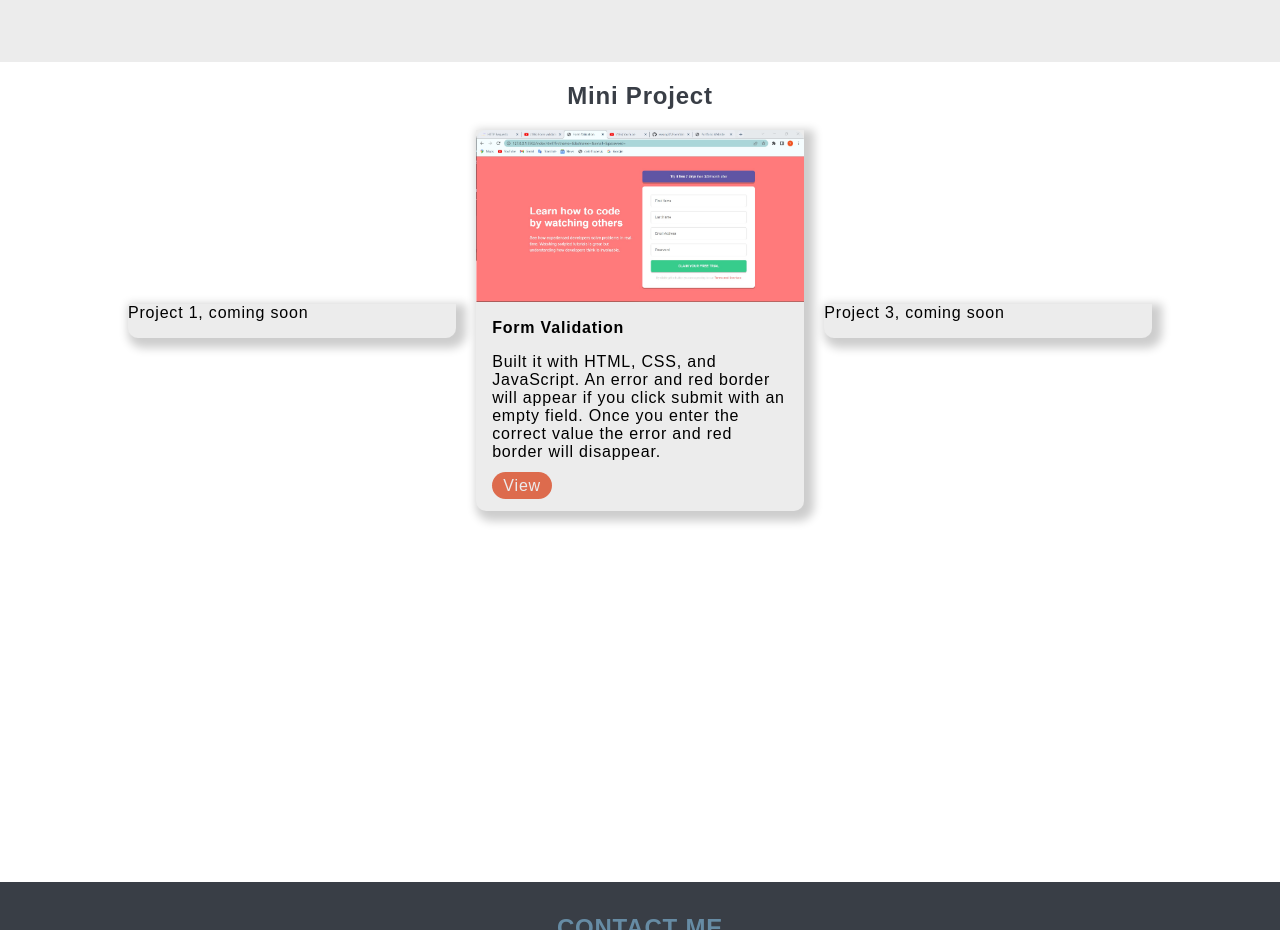
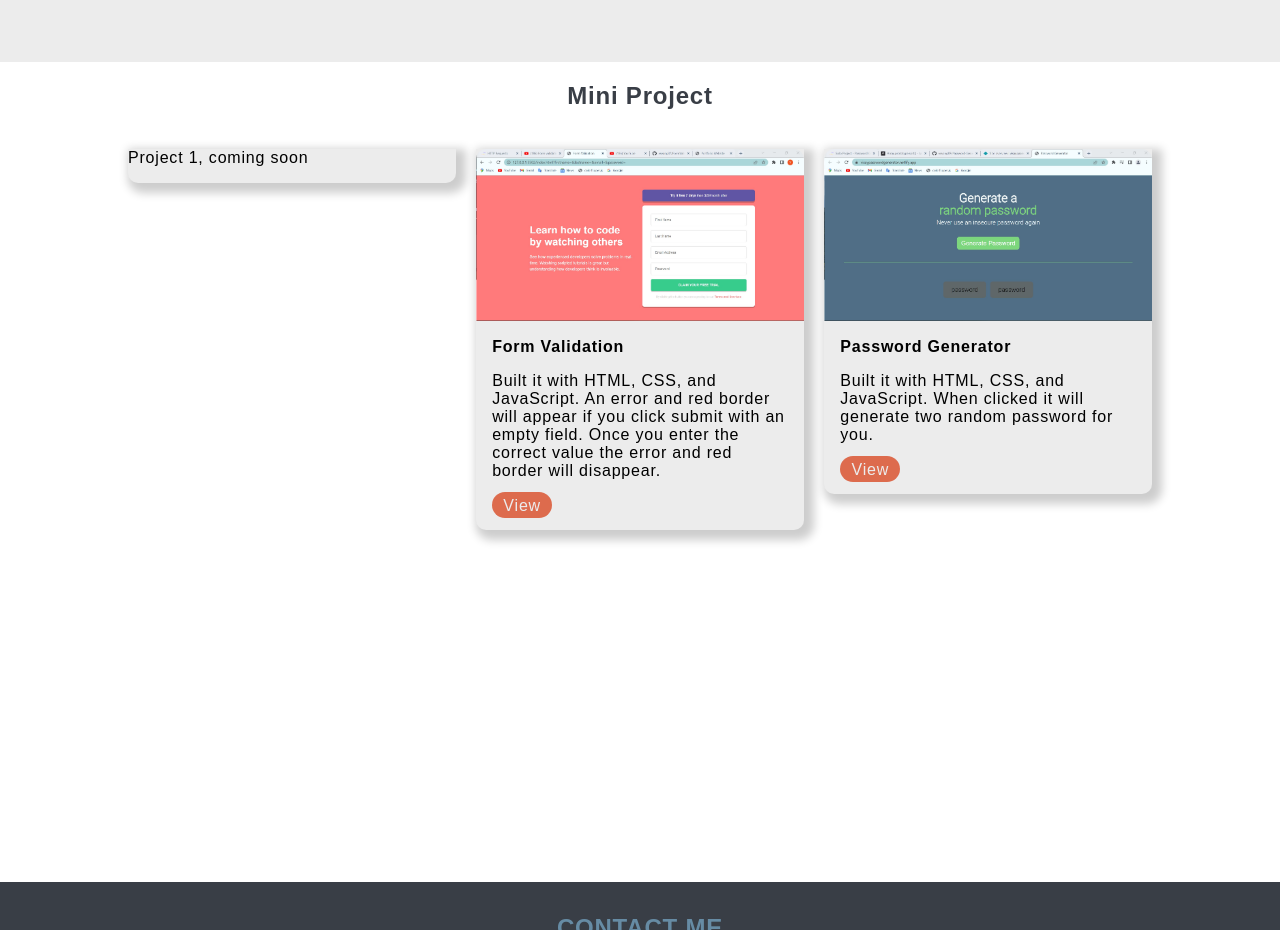
Before and after one commit to vsvang87/Portfolio_Website_2, a website: page index.html in a window 1280 px wide. Shown: the part 3220-4150 px from the top of the page. Drawn offline with Linux system fonts and the light colour scheme.

Commit message:
12/01/22, added mini project, change align-item for mini project

```diff
--- a/css/stylesheet.css
+++ b/css/stylesheet.css
@@ -389,16 +389,16 @@ nav .logo {
 .mini-project-content {
   display: flex;
   justify-content: space-between;
-  align-items: center;
+  align-items: flex-start;
   gap: 1rem;
 }
 .mini-column {
   width: 32%;
-  min-height: 100%;
   background: var(--third-color);
   box-shadow: 5px 5px 10px 5px rgba(0, 0, 0, 0.2);
   border-radius: 0 0 10px 10px;
   padding-bottom: 1rem;
+  margin: 1.2rem 0;
 }
 .mini-column img {
   width: 100%;
--- a/index.html
+++ b/index.html
@@ -307,6 +307,7 @@
           <h1>Mini Project</h1>
           <div class="mini-project-content">
             <div class="mini-content mini-column">Project 1, coming soon</div>
+            <!--Form Validation-->
             <div class="formvalidation mini-column">
               <img src="/images/formvalidation.jpg" alt="" />
               <div class="mini-inner-content">
@@ -325,7 +326,23 @@
                 >
               </div>
             </div>
-            <div class="mini-content mini-column">Project 3, coming soon</div>
+            <!--Password Generator-->
+            <div class="mini-content mini-column">
+              <img src="/images/passwordgenerator.jpg" alt="" />
+              <div class="mini-inner-content">
+                <h2>Password Generator</h2>
+                <p>
+                  Built it with HTML, CSS, and JavaScript. When clicked it will
+                  generate two random password for you.
+                </p>
+                <a
+                  href="https://visaypasswordgenerator.netlify.app"
+                  class="orange-btn view-btn"
+                  target="_blank"
+                  >View</a
+                >
+              </div>
+            </div>
           </div>
         </div>
       </section>
```
Also changed, not shown: images/passwordgenerator.jpg (added).
